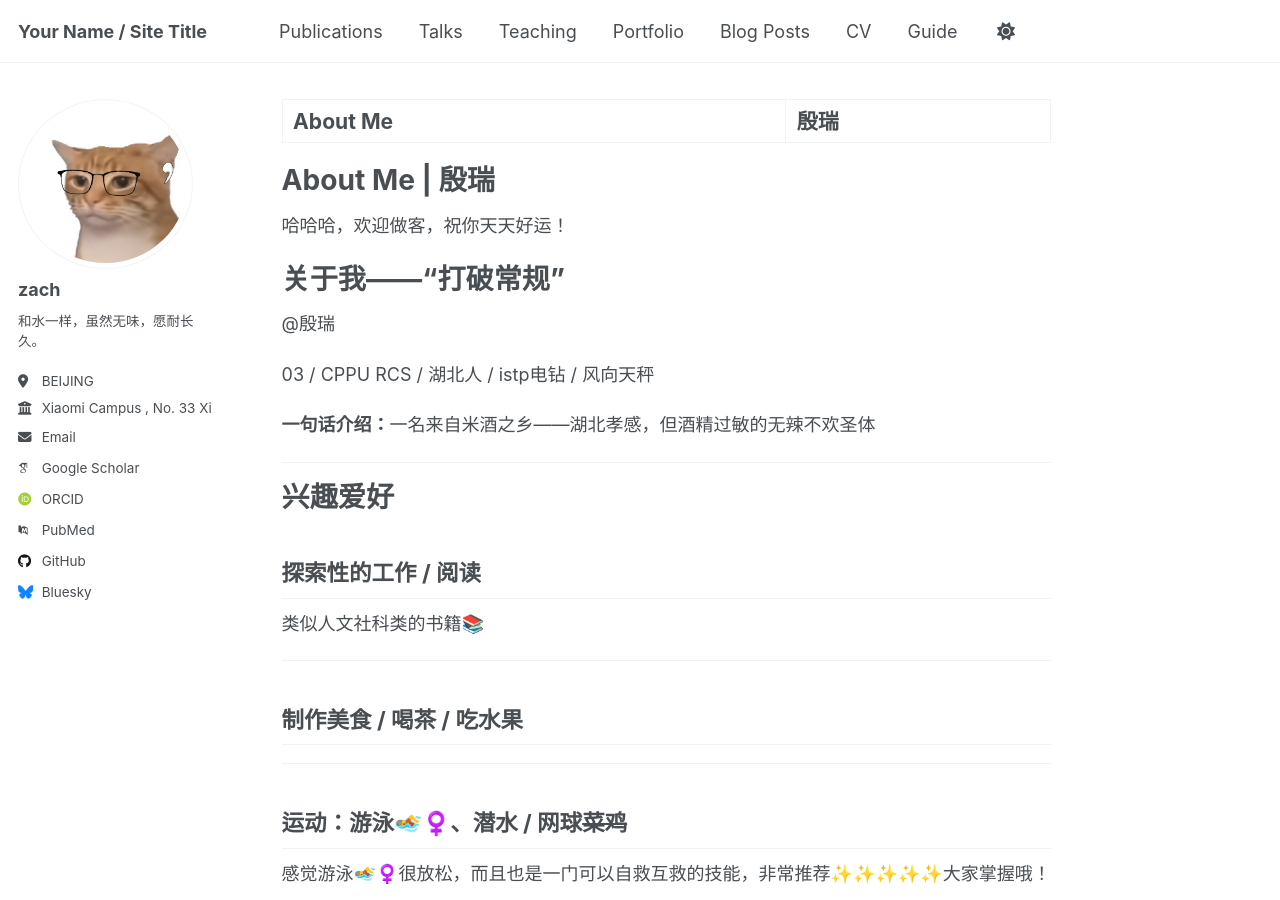
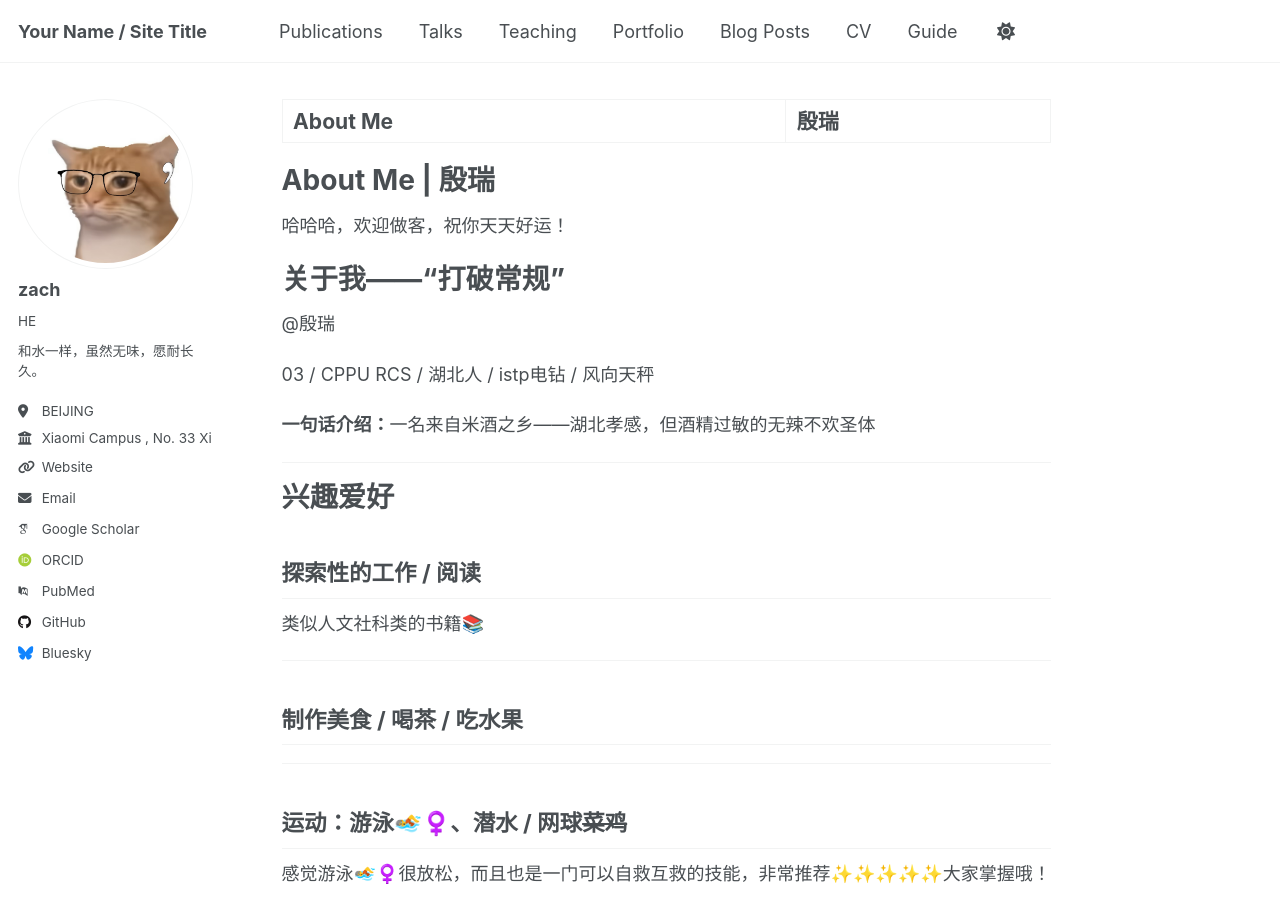
Before and after one commit to zach1219/zach1219.github.io, a Jekyll site: the page built from _pages/about.md, in a window 1280 px wide and 900 px high. Built offline with Jekyll 4.4.1, drawn with Linux system fonts in a browser that asks for light colours; some web fonts are replaced; a script that is not in the unit is left out.

Commit message:
Update _config.yml

```diff
--- a/_config.yml
+++ b/_config.yml
@@ -13,7 +13,7 @@
 title_separator          : "-"
 name                     : &name "Your Name"
 description              : &description "Your Name's academic portfolio"   # Update this with a general description of your site, this is the default if not overridden by a page
-url                      : https://academicpages.github.io # The base hostname & protocol for your site e.g. "https://[your GitHub username].github.io",
+url                      : https://zach1219.github.io/ # The base hostname & protocol for your site e.g. "https://[your GitHub username].github.io",
                                                            # or if you already have some other page hosted on Github then use "https://[your GitHub username].github.io/[Your Repo Name]"
 baseurl                  : "" # the subpath of your site, e.g. "/blog"
 repository               : "academicpages/academicpages.github.io"
@@ -25,11 +25,11 @@
   # Biographic information
   avatar           : "profile.png"
   name             : "zach"
-  pronouns         : # example: "she/her"
+  pronouns         : "HE"
   bio              : "和水一样，虽然无味，愿耐长久。"
   location         : "BEIJING"
   employer         : "Xiaomi Campus , No. 33 Xi erqi Middle Road, Haidian District, Beijing,100085,China"
-  uri              : # URL
+  uri              : https://zach1219.github.io/
   email            : "contact.zach@foxmail.com"
 
   # Academic websites
```
